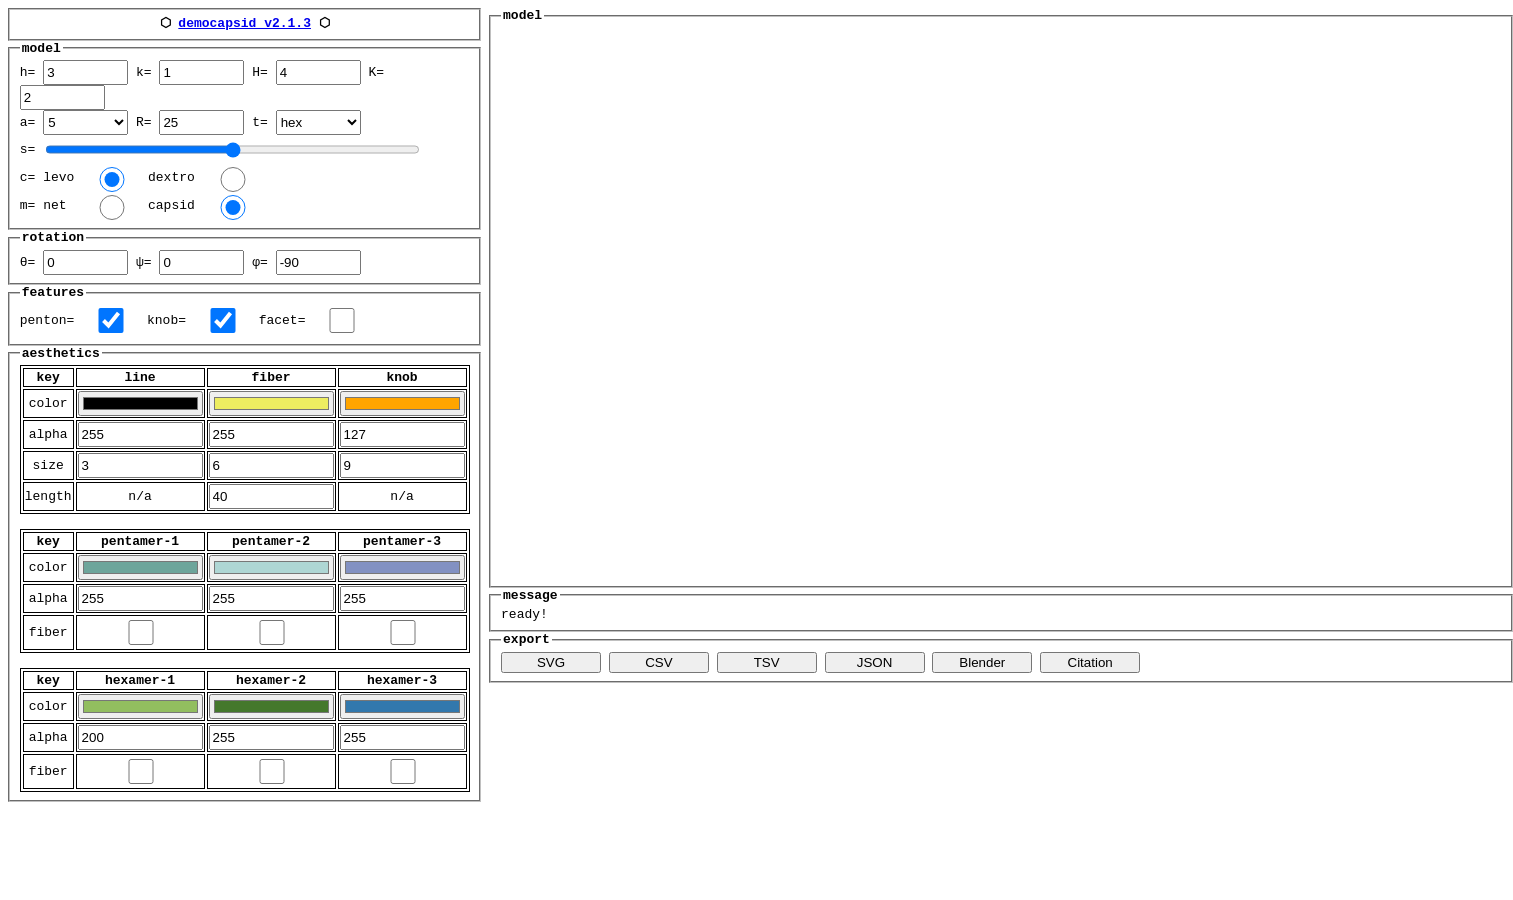
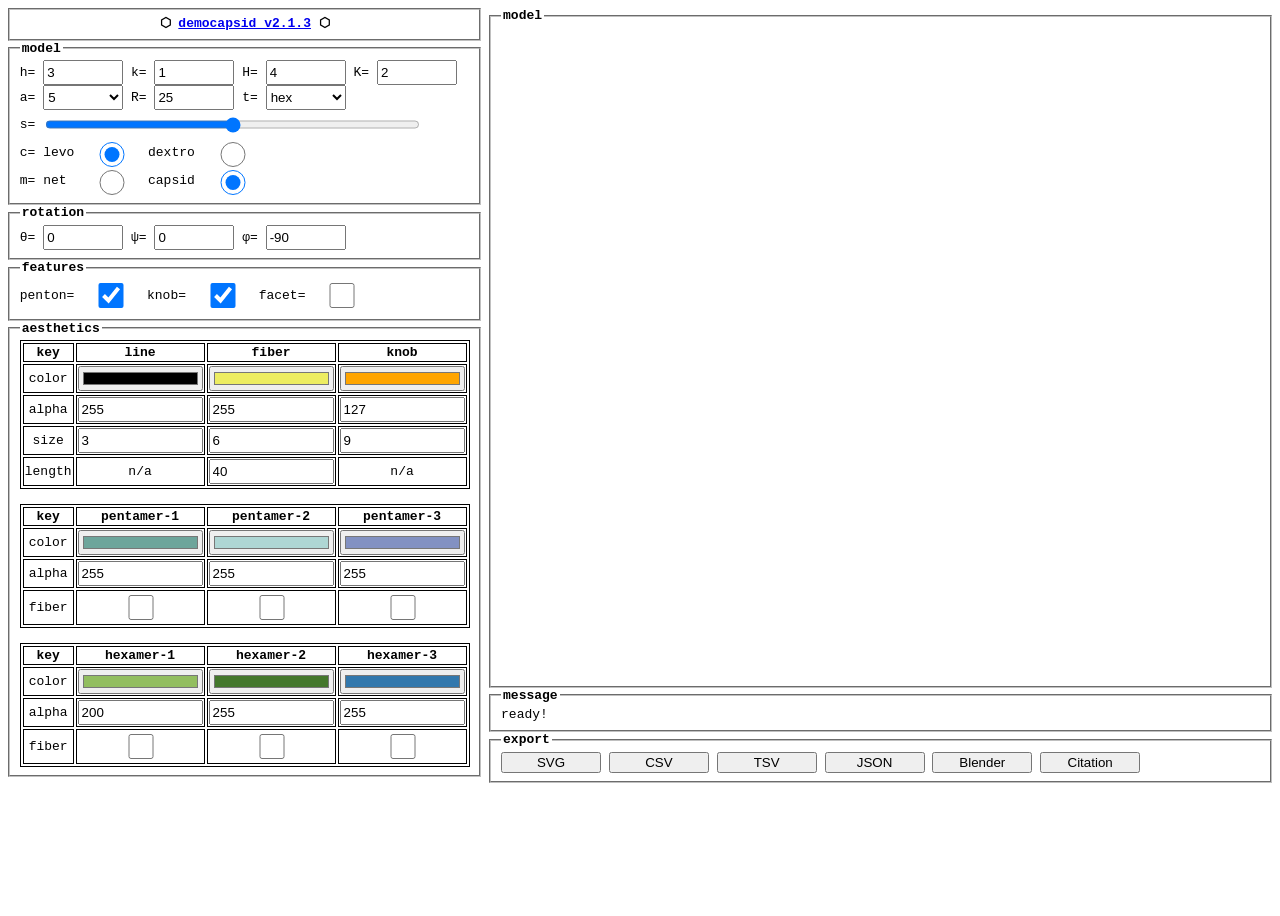

v2.2.6

--- a/css/app.css
+++ b/css/app.css
@@ -1,19 +1,15 @@
 .layout {
-    display: grid;
-    grid:
-      "sidebar body" 1fr
-      / auto 1fr 4fr;
+    display: flex;
+    height: 100vh;
     gap: 8px;
+    flex-shrink: 0;
   }  
 .sidebar { 
-    grid-area: sidebar; 
+    width: 500px;
 }
-.body { 
-    grid-area: body; 
-}
-.grow { flex-grow: 1; }
 body {
     font-family: monospace;
+    flex-grow: 1;
 }
 fieldset{
     margin: 0 auto;
@@ -23,8 +19,8 @@ legend{
     font-weight: bold;
 }
 canvas {
-    height: 550px;
-    width: 1000px;
+    height: 650px;
+    width: 100%;
     margin: 0 auto;
     display: block;
 }
@@ -36,7 +32,7 @@ select {
     box-sizing: border-box;
     vertical-align: middle;
     height: 25px;
-    width: 85px;
+    width: 80px;
 }
 input[type="range"] {
     width: 375px;
